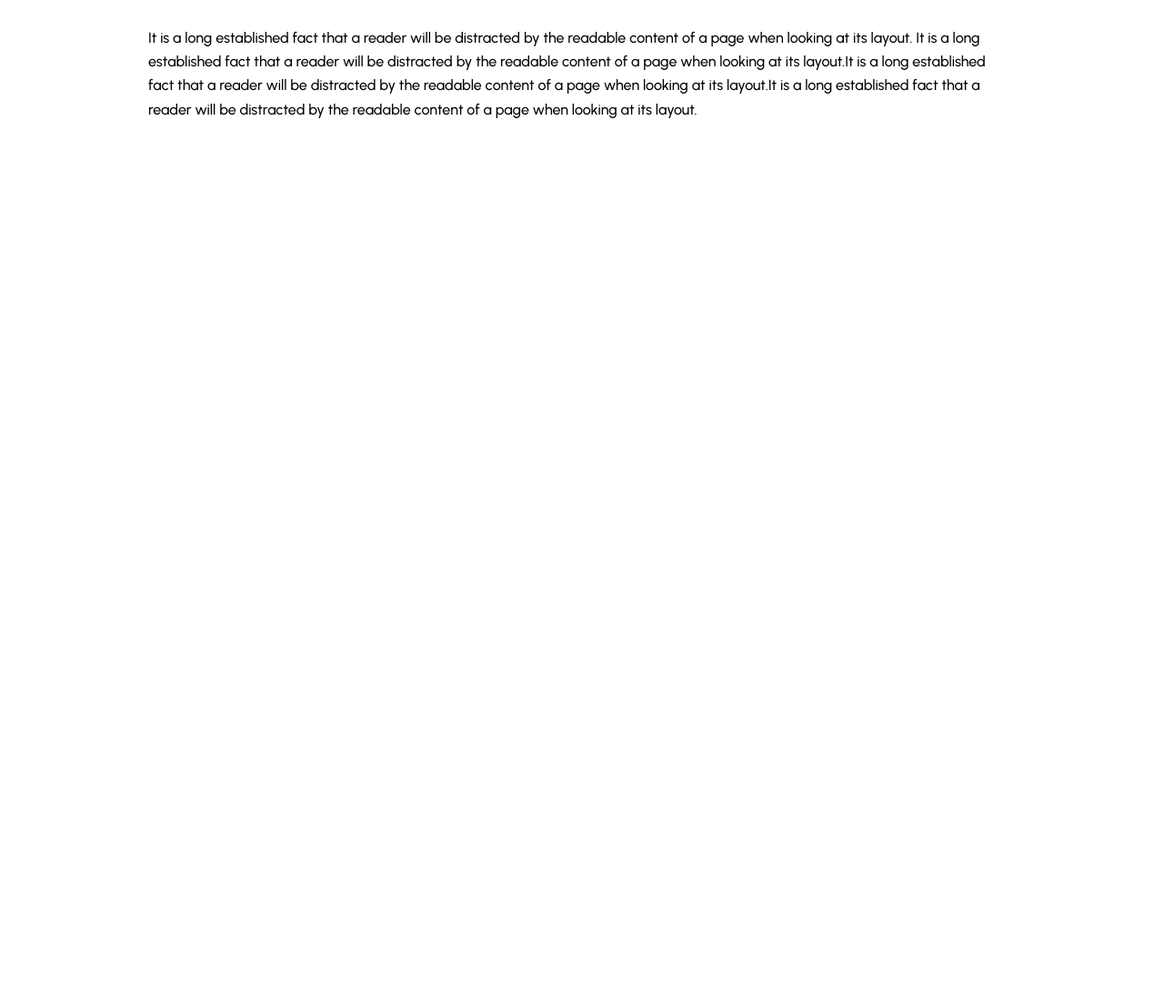
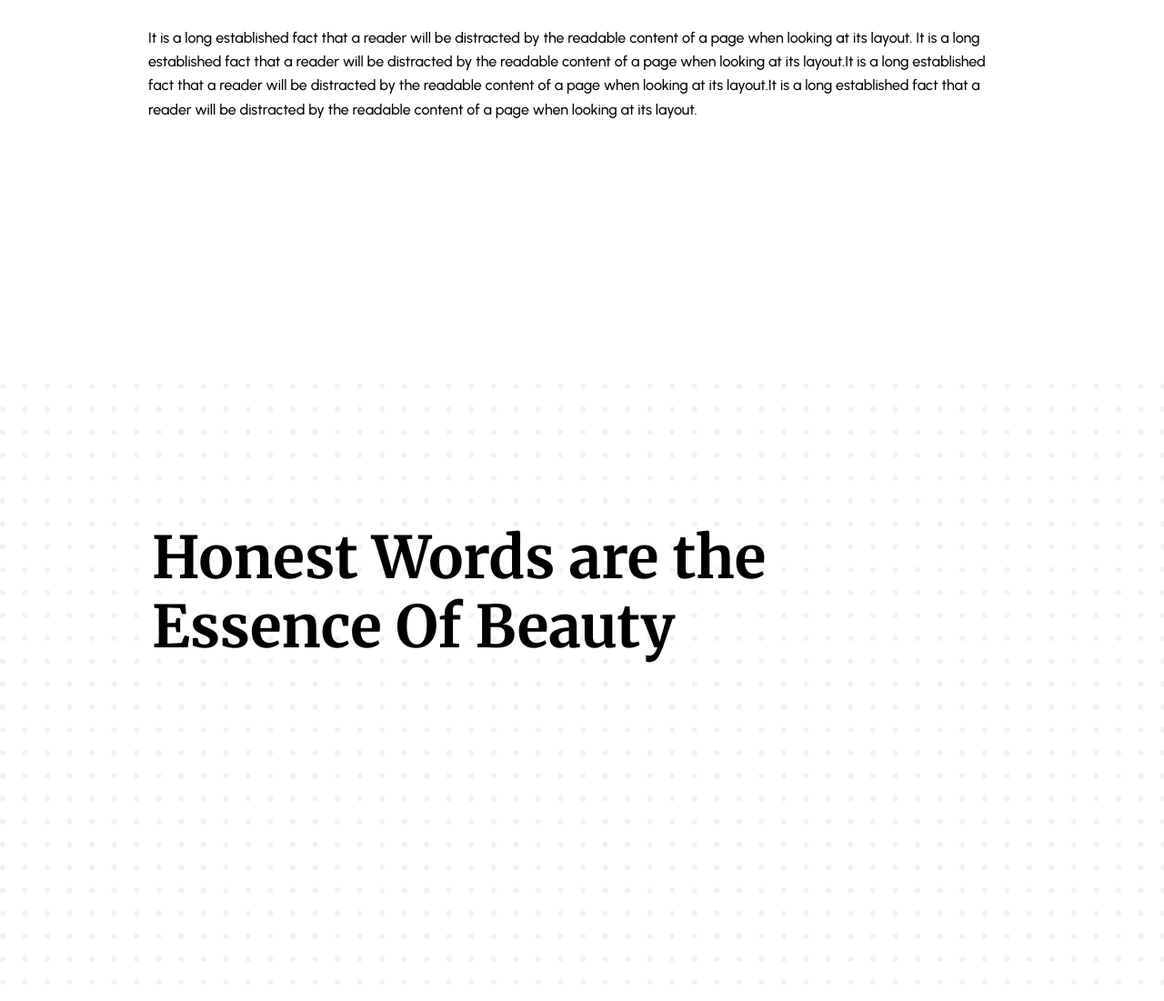
Before and after one commit to AlexCole999/example500html, a plain HTML site: page index.html in a window 1280 px wide. Shown: the part 4619-5720 px from the top of the page at 91% size. Before the commit the page ends 4753 px from the top, so only its background shows below. Drawn offline with Linux system fonts and the light colour scheme.

Commit message:
added screen5

```diff
--- a/index.html
+++ b/index.html
@@ -196,16 +196,24 @@
               looking at its layout.
             </div>
           </div>
+
           <div class="screen4__secondcolumnbuttoncontainer">
             <div class="screen4__secondcolumnbutton">
               <img src="./images/Arrow2.svg" alt="">
               <div class="screen4__secondcolumnbuttontext">Learn More About Us</div>
             </div>
           </div>
+
         </div>
 
       </div>
 
+    </div>
+
+    <div class="home__screen5">
+      <div class="home__screen5title">
+        Honest Words are the Essence Of Beauty
+      </div>
     </div>
 
   </div>
--- a/styles/components/home.scss
+++ b/styles/components/home.scss
@@ -73,4 +73,22 @@
     padding: 58px 0px 58px 63px;
   }
 
+  &__screen5 {
+    margin-top: 288px;
+    background: url('../images/screen3bg.jpg');
+    width: 100%;
+    height: 1260px;
+  }
+
+  &__screen5title {
+    padding-top: 153px;
+    margin-left: 167px;
+    width: 907px;
+    font-family: 'Merriweather';
+    font-style: normal;
+    font-weight: 700;
+    font-size: 64px;
+    line-height: 120%;
+  }
+
 }
--- a/styles/components/screen4.scss
+++ b/styles/components/screen4.scss
@@ -97,9 +97,6 @@
     font-weight: 600;
     font-size: 20px;
     line-height: 24px;
-    /* identical to box height */
-
-
     color: #FAF7F2;
   }
 
```
Also changed, not shown: styles/styles.css.
